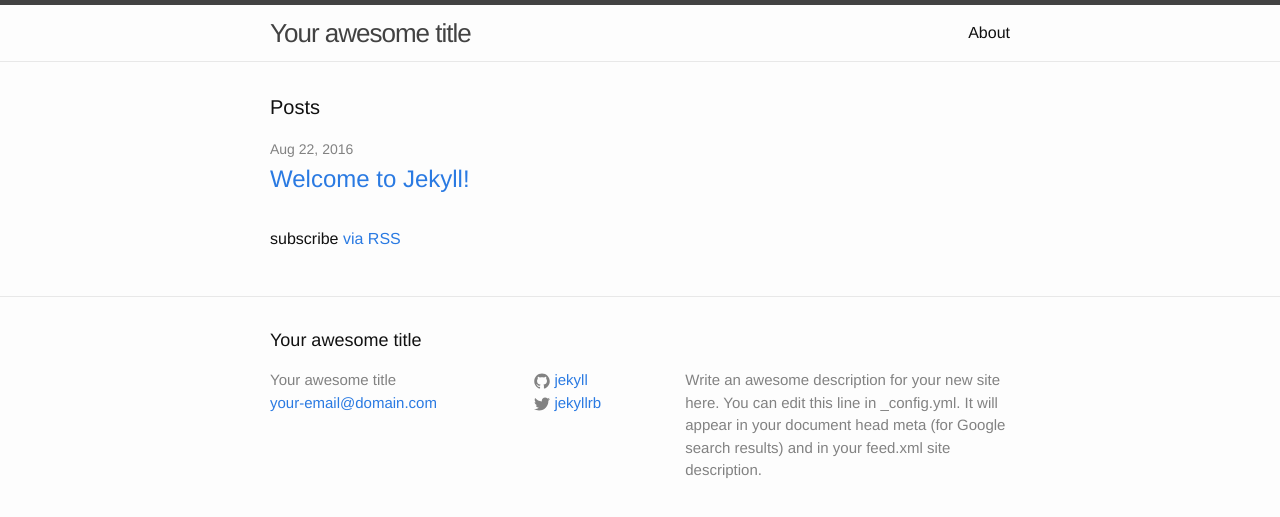
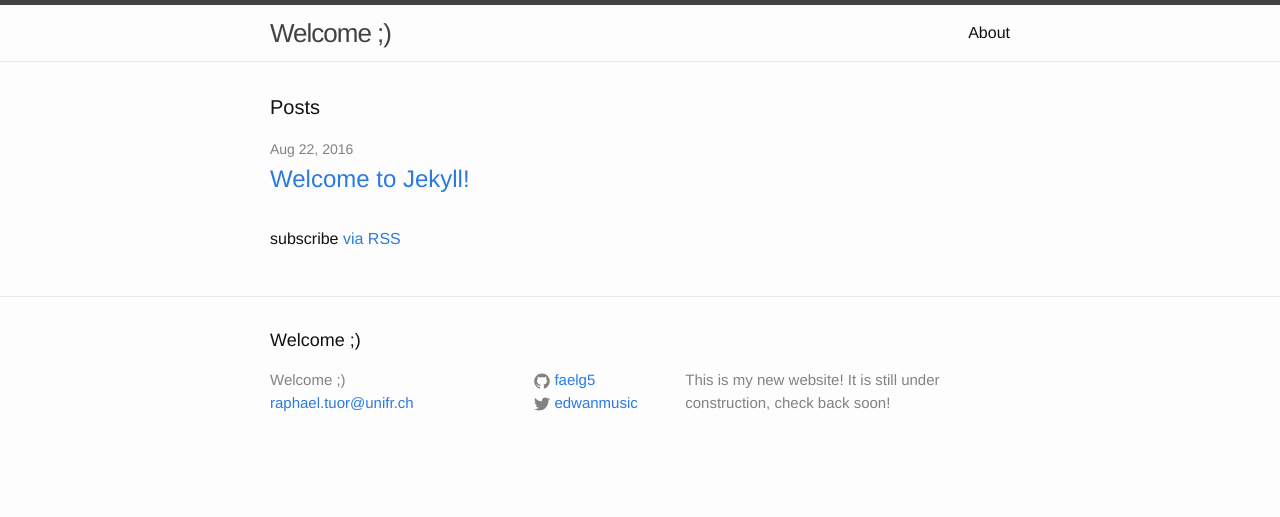
Before and after one commit to Faelg5/faelg5.github.io, a Jekyll site: the page built from index.html, in a window 1280 px wide. Shown: the top 517 px of the page. Built offline with Jekyll 4.4.1, drawn with Linux system fonts in a browser that asks for light colours.

Commit message:
config.yml changes

```diff
--- a/_config.yml
+++ b/_config.yml
@@ -6,16 +6,14 @@
 # 'jekyll serve'. If you change this file, please restart the server process.
 
 # Site settings
-title: Your awesome title
-email: your-email@domain.com
+title: Welcome ;)
+email: raphael.tuor@unifr.ch
 description: > # this means to ignore newlines until "baseurl:"
-  Write an awesome description for your new site here. You can edit this
-  line in _config.yml. It will appear in your document head meta (for
-  Google search results) and in your feed.xml site description.
+  This is my new website! It is still under construction, check back soon!
 baseurl: "" # the subpath of your site, e.g. /blog
 url: "http://yourdomain.com" # the base hostname & protocol for your site
-twitter_username: jekyllrb
-github_username:  jekyll
+twitter_username: edwanmusic
+github_username:  faelg5
 
 # Build settings
 markdown: kramdown
```
